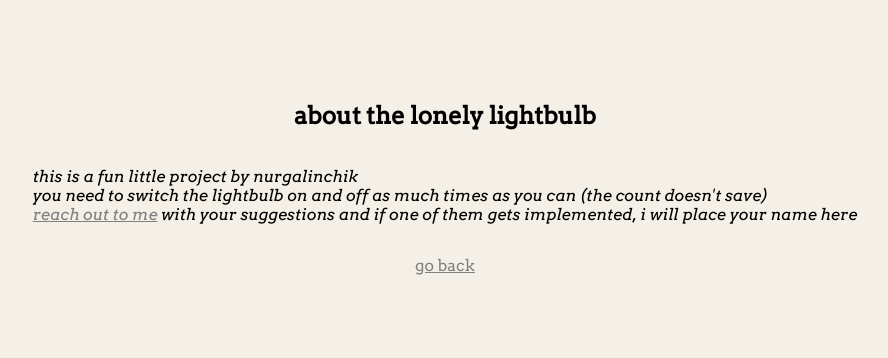
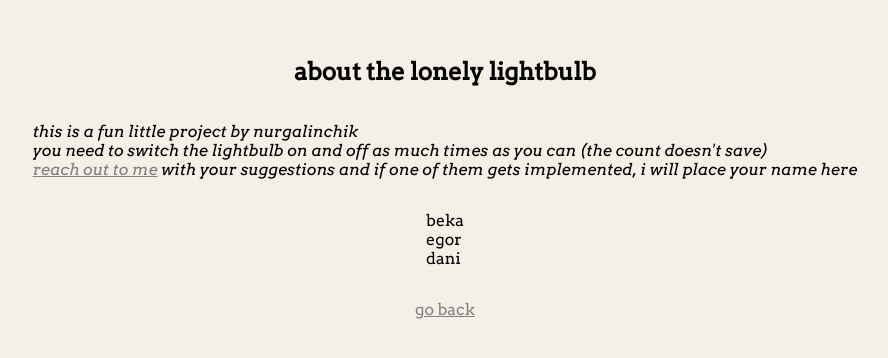
Before and after one commit to nurgalinchik/the-lonely-lightbulb, a plain HTML site: page about.html in a window 1280 px wide. Shown: the part 222-580 px from the top of the page, without its empty margins (195-1083 px from the left). Drawn offline with Linux system fonts and the light colour scheme.

Commit message:
Update about.html

```diff
--- a/about.html
+++ b/about.html
@@ -14,7 +14,10 @@
     <div class="D2" id="text">
       <p>this is a fun little project by nurgalinchik<br>you need to switch the lightbulb on and off as much times as you can (the count doesn't save)<br><a href = "mailto:nurgerni@gmail.com?subject = Feedback">reach out to me</a> with your suggestions and if one of them gets implemented, i will place your name here</p>
     </div>
-    <div class="D3">
+    <div class="D3" id="text">
+      <p>beka<br>egor<br>dani</p>
+    </div>
+    <div class="D4">
       <p><a href="index.html">go back</a></p>
     </div>
     <script src="script.js" defer></script>
```
